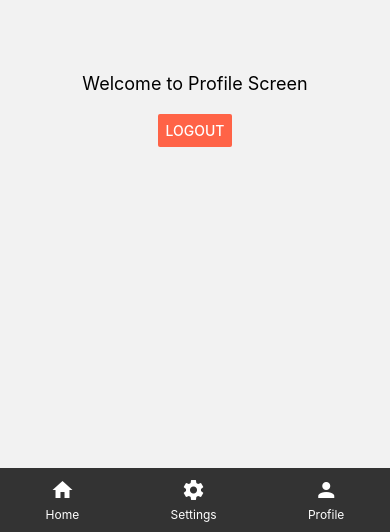
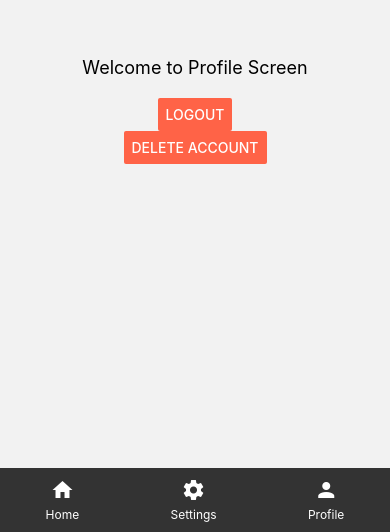
Before and after one commit to tvt23kmo-group-10-sportapp/sportapp-v0.5, a React Native app: screen /Profile in a window 390 px wide. Shown: the part 312-844 px from the top of the page. Built offline with nearby package versions, Linux system fonts and the light colour scheme; no server answers.

Commit message:
added user deletion

```diff
--- a/screens/ProfileScreen.js
+++ b/screens/ProfileScreen.js
@@ -1,9 +1,10 @@
 import React from 'react';
-import { View, Text, StyleSheet, Button } from 'react-native';
-import { FIREBASE_AUTH } from '../database/databaseConfig';
-import { signOut } from 'firebase/auth';
+import { View, Text, StyleSheet, Button, Alert } from 'react-native';
+import { FIREBASE_AUTH, FIRESTORE_DB } from '../database/databaseConfig';
+import { signOut, deleteUser } from 'firebase/auth';
 import { useNavigation } from '@react-navigation/native';
 import AsyncStorage from '@react-native-async-storage/async-storage';
+import { deleteDoc, doc } from 'firebase/firestore';
 
 const ProfileScreen = () => {
   const navigation = useNavigation();
@@ -18,10 +19,62 @@ const ProfileScreen = () => {
       console.error("Logout error: ", error.message);
     }
   };
+
+  const handleDeleteAccount = async () => {
+    const user = FIREBASE_AUTH.currentUser;
+
+    if (!user) {
+      Alert.alert('Error', 'No user is logged in.');
+      return;
+    }
+
+    try {
+      const confirmation = await new Promise((resolve) => {
+        Alert.alert(
+          'Delete Account',
+          'Are you sure you want to delete your account? This action cannot be undone.',
+          [
+            { text: 'Cancel', style: 'cancel', onPress: () => resolve(false) },
+            { text: 'Delete', style: 'destructive', onPress: () => resolve(true) },
+          ]
+        );
+      });
+
+      if (!confirmation) return;
+
+      const userDocRef = doc(FIRESTORE_DB, 'users', user.uid);
+      const userSettingsDocRef = doc(FIRESTORE_DB, 'user_settings', user.uid);
+      await deleteDoc(userDocRef);
+      await deleteDoc(userSettingsDocRef);
+
+      await AsyncStorage.removeItem('isRegistered');
+      await AsyncStorage.removeItem('userName');
+
+      await deleteUser(user);
+
+      Alert.alert('Account Deleted', 'Your account and data have been successfully deleted.');
+
+      navigation.navigate('RegisterLogin');
+    } catch (error) {
+      console.error('Account deletion error: ', error.message);
+
+      if (error.code === 'auth/requires-recent-login') {
+        Alert.alert(
+          'Reauthentication Required',
+          'Please log in again to confirm account deletion.',
+          [{text: 'OK', onPress: () => navigation.navigate('RegisterLogin')}]
+        );
+      } else {
+        Alert.alert('Error', 'Failed to delete account. Please try again later.');
+      }
+    }
+  };
+
   return (
     <View style={styles.container}>
       <Text style={styles.text}>Welcome to Profile Screen</Text>
       <Button title="Logout" onPress={handleLogout} color="#FF6347" />
+      <Button title="Delete Account" onPress={handleDeleteAccount} color="#FF6347" />
     </View>
   );
 };
```
